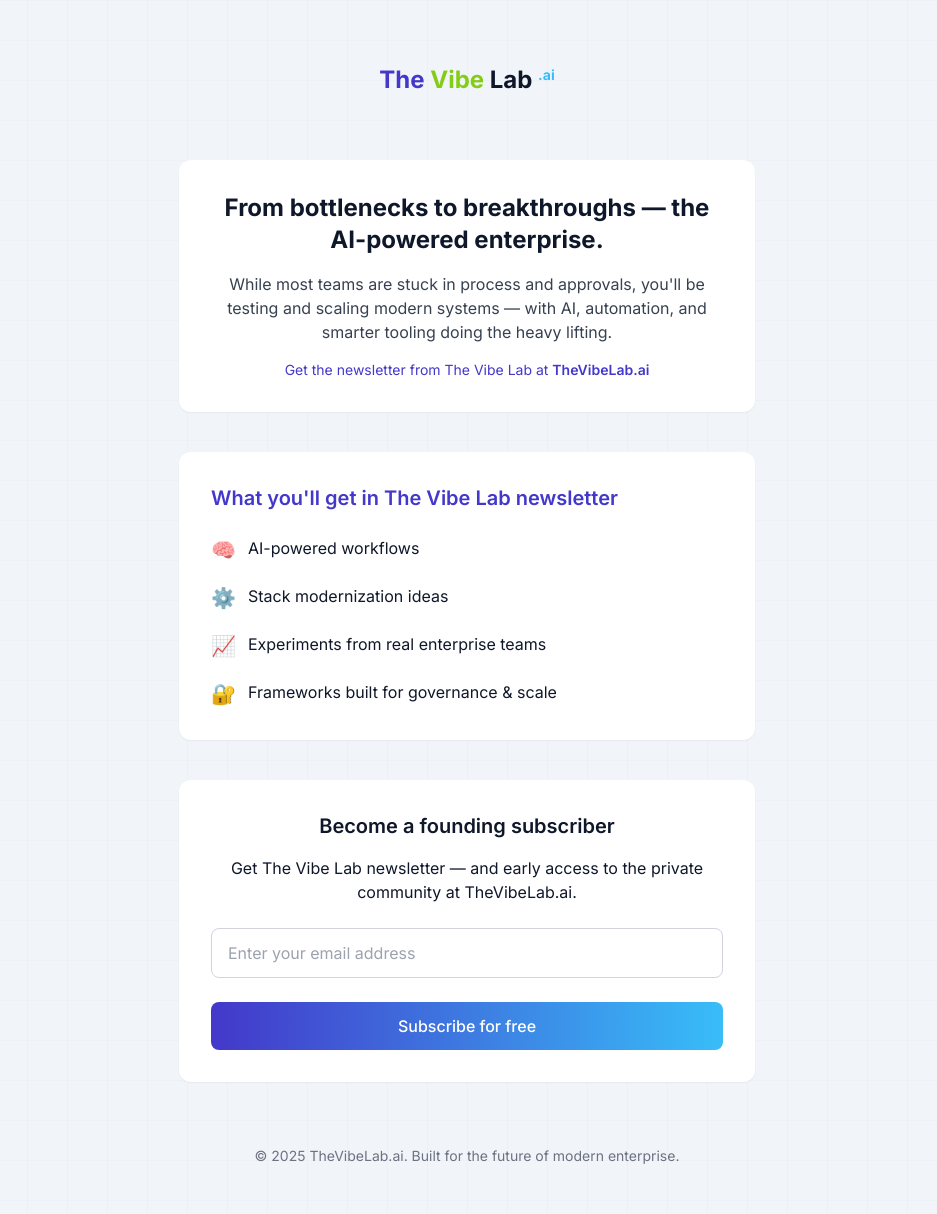
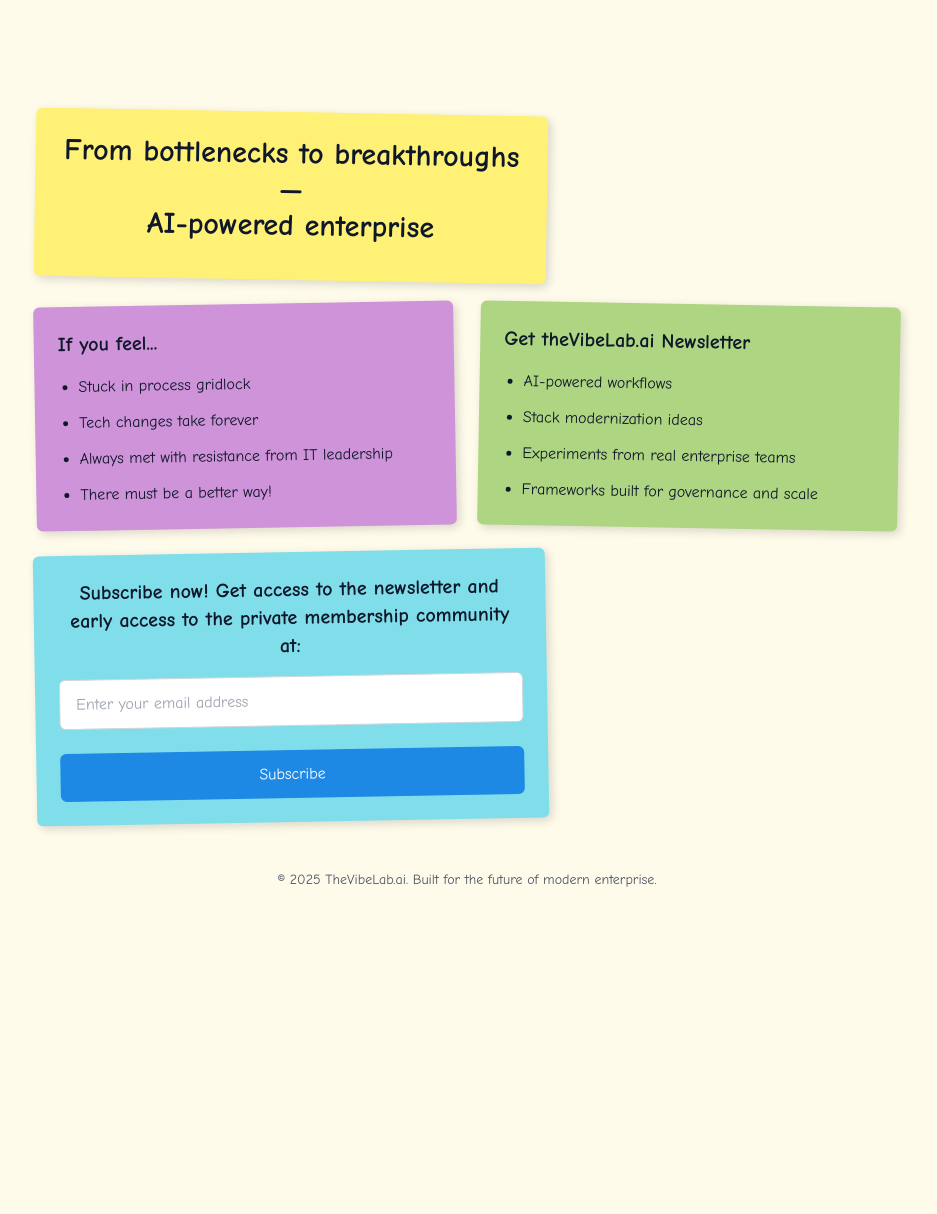
Before and after one commit to lancekyle/VibeLabLanding, a Flask app: page / in a window 1280 px wide. Shown: the whole page, without its empty margins (173-1110 px from the left). After the commit the page ends 887 px from the top, so only its background shows below. Run offline with Flask 3, Linux system fonts and the light colour scheme; some libraries are stand-ins or nearby versions.

Commit message:
Give the landing page a sticky note design for an old-school tech vibe
Update Tailwind CSS and add Comic Neue font to reflect a sticky note design.

Replit-Commit-Author: Agent
Replit-Commit-Session-Id: e4a69773-9f43-47fd-b7ea-702442ebf584
Replit-Commit-Screenshot-Url: https://storage.googleapis.com/screenshot-production-us-central1/2f0f9262-57ea-4193-a138-39099b146e42/f89e655a-59d6-4614-bd4f-13da1fc236c4.jpg

```diff
--- a/templates/index.html
+++ b/templates/index.html
@@ -6,10 +6,10 @@
     <title>TheVibeLab.ai - AI-Powered Enterprise</title>
     <meta name="description" content="Join The Vibe Lab newsletter and learn how real teams are building modern systems with AI, automation, and smarter tools.">
 
-    <!-- Google Fonts - Inter -->
+    <!-- Google Fonts - Inter and Comic Neue for sticky note feel -->
     <link rel="preconnect" href="https://fonts.googleapis.com">
     <link rel="preconnect" href="https://fonts.gstatic.com" crossorigin>
-    <link href="https://fonts.googleapis.com/css2?family=Inter:wght@400;500;600;700&display=swap" rel="stylesheet">
+    <link href="https://fonts.googleapis.com/css2?family=Comic+Neue:wght@400;700&family=Inter:wght@400;500;600;700&display=swap" rel="stylesheet">
 
     <!-- Tailwind CSS CDN -->
     <script src="https://cdn.tailwindcss.com"></script>
@@ -18,93 +18,103 @@
             theme: {
                 extend: {
                     fontFamily: {
-                        'sans': ['Inter', 'sans-serif'],
+                        'sans': ['Comic Neue', 'sans-serif'],
+                        'inter': ['Inter', 'sans-serif'],
                     },
                     colors: {
-                        'indigo': '#4338CA',
-                        'sky': '#38BDF8',
-                        'lime': '#84CC16',
-                        'neutral': '#F1F5F9',
+                        'yellow-note': '#FFF176',
+                        'purple-note': '#CE93D8',
+                        'green-note': '#AED581',
+                        'blue-note': '#80DEEA',
                         'text': '#0F172A',
                     },
+                    boxShadow: {
+                        'note': '3px 3px 5px rgba(0, 0, 0, 0.1)',
+                    }
                 }
             }
         }
     </script>
 
-    <!-- Custom CSS -->
-    <link rel="stylesheet" href="{{ url_for('static', filename='css/custom.css') }}">
+    <style>
+        .sticky-note {
+            position: relative;
+            transform: rotate(0deg);
+            box-shadow: 3px 3px 10px rgba(0, 0, 0, 0.15);
+            transition: all 0.2s ease;
+        }
+
+        .sticky-note:hover {
+            transform: rotate(0deg) translateY(-5px);
+            box-shadow: 5px 5px 15px rgba(0, 0, 0, 0.2);
+        }
+
+        .yellow-note { background-color: #FFF176; }
+        .purple-note { background-color: #CE93D8; }
+        .green-note { background-color: #AED581; }
+        .blue-note { background-color: #80DEEA; }
+
+        .submit-button {
+            background-color: #1E88E5;
+            transition: all 0.2s ease;
+        }
+
+        .submit-button:hover {
+            background-color: #1976D2;
+        }
+    </style>
 </head>
-<body class="font-sans text-text bg-neutral grid-bg min-h-screen">
+<body class="font-sans text-text bg-amber-50 min-h-screen py-8 md:py-12">
 
     <!-- Main Container -->
-    <div class="max-w-2xl mx-auto px-4 pt-16 pb-12">
+    <div class="max-w-4xl mx-auto px-4 pt-8 pb-12 flex flex-col items-center relative">
 
-        <!-- Logo -->
-        <div class="text-center mb-16">
-            <h1 class="font-bold text-2xl">
-                <span class="text-indigo">The</span>
-                <span class="text-lime">Vibe</span>
-                <span>Lab</span>
-                <span class="text-sky text-sm align-text-top">.ai</span>
+        <!-- Sticky Notes Container - using flexbox and grid on different screen sizes -->
+        <div class="w-full flex flex-col md:grid md:grid-cols-2 gap-6 md:items-start md:mt-8">
+
+            <!-- Yellow Note - Main Headline -->
+            <div class="sticky-note yellow-note p-6 rounded-md max-w-lg mx-auto md:mx-0 md:col-span-2 text-center md:transform md:rotate-1">
+                <h1 class="text-2xl md:text-3xl font-bold mb-3">
+                    From bottlenecks to breakthroughs —<br>
+                    AI-powered enterprise
                 </h1>
             </div>
 
-        <!-- Block 1: Big Idea -->
-        <div class="bg-white rounded-xl shadow-sm p-8 mb-10 max-w-xl mx-auto">
-            <h2 class="text-2xl font-bold mb-4 text-center">
-                From bottlenecks to breakthroughs — the AI-powered enterprise.
-            </h2>
-            <p class="text-gray-700 text-center mb-4">
-                While most teams are stuck in process and approvals, you'll be testing and scaling modern systems — with AI, automation, and smarter tooling doing the heavy lifting.
-            </p>
-            <p class="text-center text-sm text-indigo">
-                Get the newsletter from The Vibe Lab at <span class="font-semibold">TheVibeLab.ai</span>
-            </p>
-        </div>
-
-        <!-- Block 2: What You'll Get -->
-        <div class="bg-white rounded-xl shadow-sm p-8 mb-10 max-w-xl mx-auto">
-            <h2 class="text-xl font-semibold mb-6 text-indigo">
-                What you'll get in The Vibe Lab newsletter
-            </h2>
-
-            <ul class="space-y-5">
-                <li class="flex items-start">
-                    <span class="text-lime mr-3 text-xl">🧠</span>
-                    <span>AI-powered workflows</span>
-                </li>
-                <li class="flex items-start">
-                    <span class="text-lime mr-3 text-xl">⚙️</span>
-                    <span>Stack modernization ideas</span>
-                </li>
-                <li class="flex items-start">
-                    <span class="text-lime mr-3 text-xl">📈</span>
-                    <span>Experiments from real enterprise teams</span>
-                </li>
-                <li class="flex items-start">
-                    <span class="text-lime mr-3 text-xl">🔐</span>
-                    <span>Frameworks built for governance & scale</span>
-                </li>
+            <!-- Purple Note - Pain Points -->
+            <div class="sticky-note purple-note p-6 rounded-md md:transform md:-rotate-1">
+                <h2 class="text-xl font-bold mb-4">If you feel...</h2>
+                <ul class="space-y-3 ml-5 list-disc">
+                    <li>Stuck in process gridlock</li>
+                    <li>Tech changes take forever</li>
+                    <li>Always met with resistance from IT leadership</li>
+                    <li>There must be a better way!</li>
                 </ul>
             </div>
 
-        <!-- Block 3: CTA -->
-        <div class="bg-white rounded-xl shadow-sm p-8 mb-10 max-w-xl mx-auto">
-            <h2 class="text-xl font-semibold mb-4 text-center">
-                Become a founding subscriber
+            <!-- Green Note - What You Get -->
+            <div class="sticky-note green-note p-6 rounded-md md:transform md:rotate-1">
+                <h2 class="text-xl font-bold mb-4">Get theVibeLab.ai Newsletter</h2>
+                <ul class="space-y-3 ml-5 list-disc">
+                    <li>AI-powered workflows</li>
+                    <li>Stack modernization ideas</li>
+                    <li>Experiments from real enterprise teams</li>
+                    <li>Frameworks built for governance and scale</li>
+                </ul>
+            </div>
+
+            <!-- Blue Note - CTA -->
+            <div class="sticky-note blue-note p-6 rounded-md md:col-span-2 max-w-lg mx-auto md:mx-0 md:transform md:-rotate-1">
+                <h2 class="text-xl font-bold mb-3 text-center">
+                    Subscribe now! Get access to the newsletter and early access to the private membership community at:
                 </h2>
-            <p class="text-center mb-6">
-                Get The Vibe Lab newsletter — and early access to the private community at TheVibeLab.ai.
-            </p>
 
-            <form id="subscribe-form" class="space-y-4">
+                <form id="subscribe-form" class="space-y-4 mt-4">
                     <div>
                         <input
                             type="email"
                             id="email-input"
                             name="email"
-                        class="w-full px-4 py-3 rounded-lg border border-gray-300 focus:outline-none form-input"
+                            class="w-full px-4 py-3 rounded-md border border-gray-300 focus:outline-none form-input"
                             placeholder="Enter your email address"
                         >
                         <p id="form-message" class="mt-2 text-sm"></p>
@@ -112,15 +122,16 @@
                     <button
                         type="submit"
                         id="subscribe-btn"
-                    class="w-full py-3 px-6 rounded-lg text-white font-medium gradient-btn"
+                        class="w-full py-3 px-6 rounded-md text-white font-medium submit-button"
                     >
-                    Subscribe for free
+                        Subscribe
                     </button>
                 </form>
             </div>
+        </div>
 
         <!-- Footer -->
-        <footer class="text-center text-gray-500 pt-6 text-sm">
+        <footer class="text-center text-gray-600 pt-12 text-sm">
             <p>© 2025 TheVibeLab.ai. Built for the future of modern enterprise.</p>
         </footer>
 
```
Also changed, not shown: attached_assets/ChatGPT Image May 19, 2025, 02_56_59 PM.png (added). Lines whose indentation alone changed are shown as unchanged.
